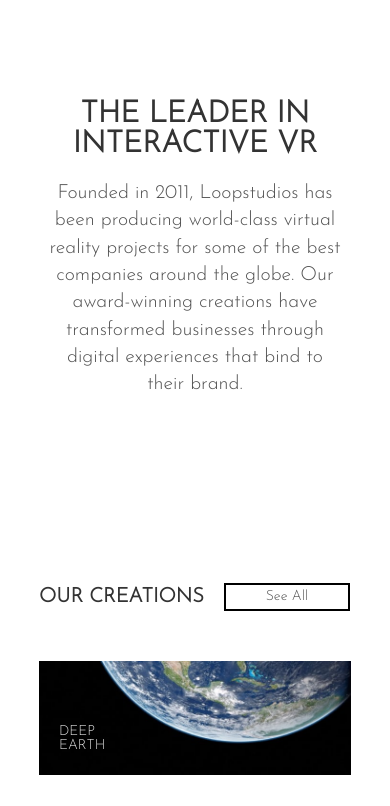
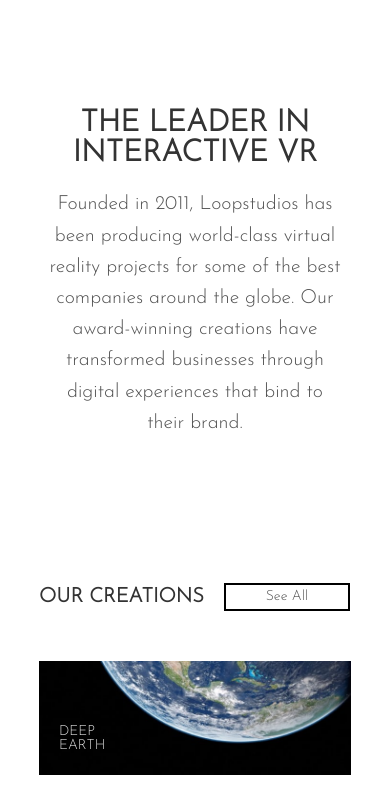
Before and after one commit to Dainokode/loopstudios, a plain HTML site: page index.html in a window 390 px wide. Shown: the part 1135-1941 px from the top of the page. Drawn offline with Linux system fonts and the light colour scheme.

Commit message:
final commit

```diff
--- a/styles/_about.scss
+++ b/styles/_about.scss
@@ -70,12 +70,12 @@
             text-align: center;
             position: relative;
             justify-self: flex-start;
-            padding: 4rem 0;
+            padding: 5rem 0 0 0;
             bottom: 0;
             right: 0;
 
             p {
-                line-height: 1.4;
+                line-height: 1.6;
                 padding: 0 1rem;
             }
         }
--- a/styles/_projects.scss
+++ b/styles/_projects.scss
@@ -97,7 +97,6 @@
         .projects-header {
             @include flex(space-between, row);
             display: flex;
-            padding: 5rem 0;
 
             h2 {
                 text-transform: uppercase;
```
Also changed, not shown: css/main.css, 1 other file.
